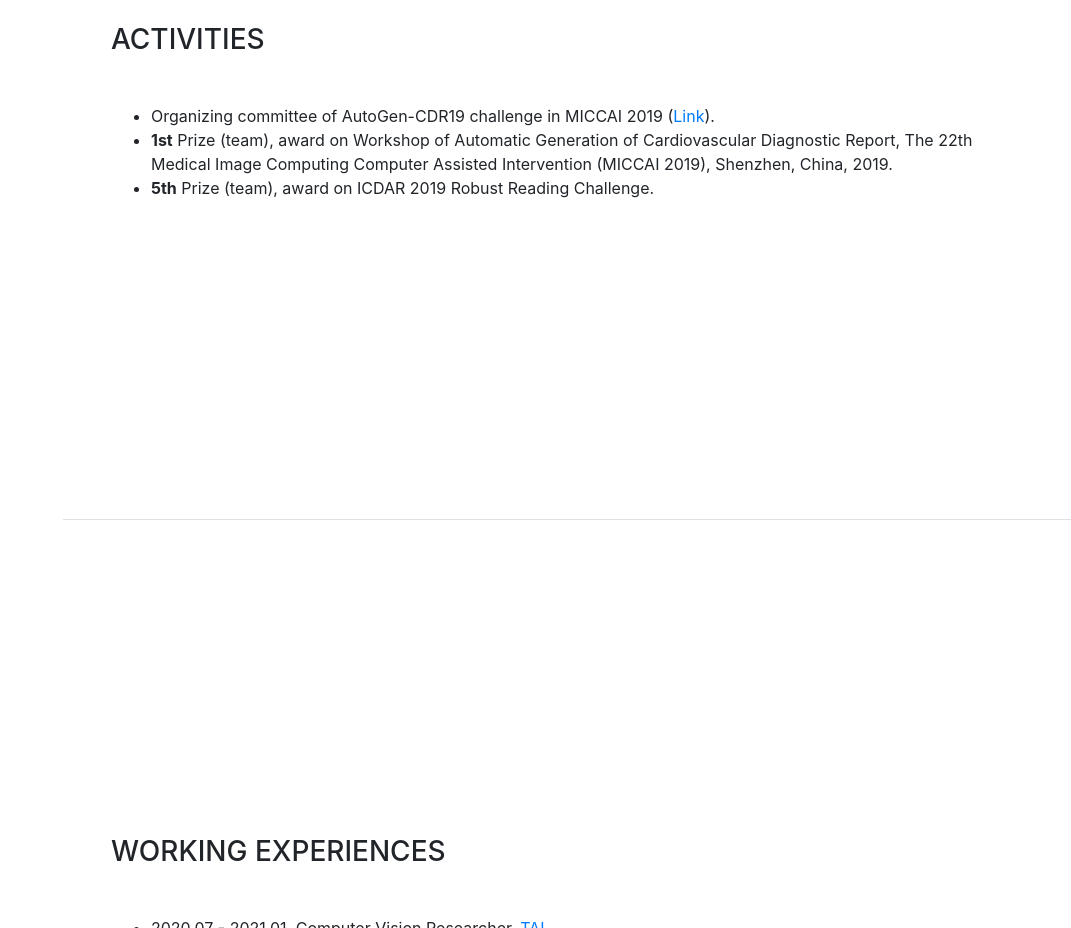
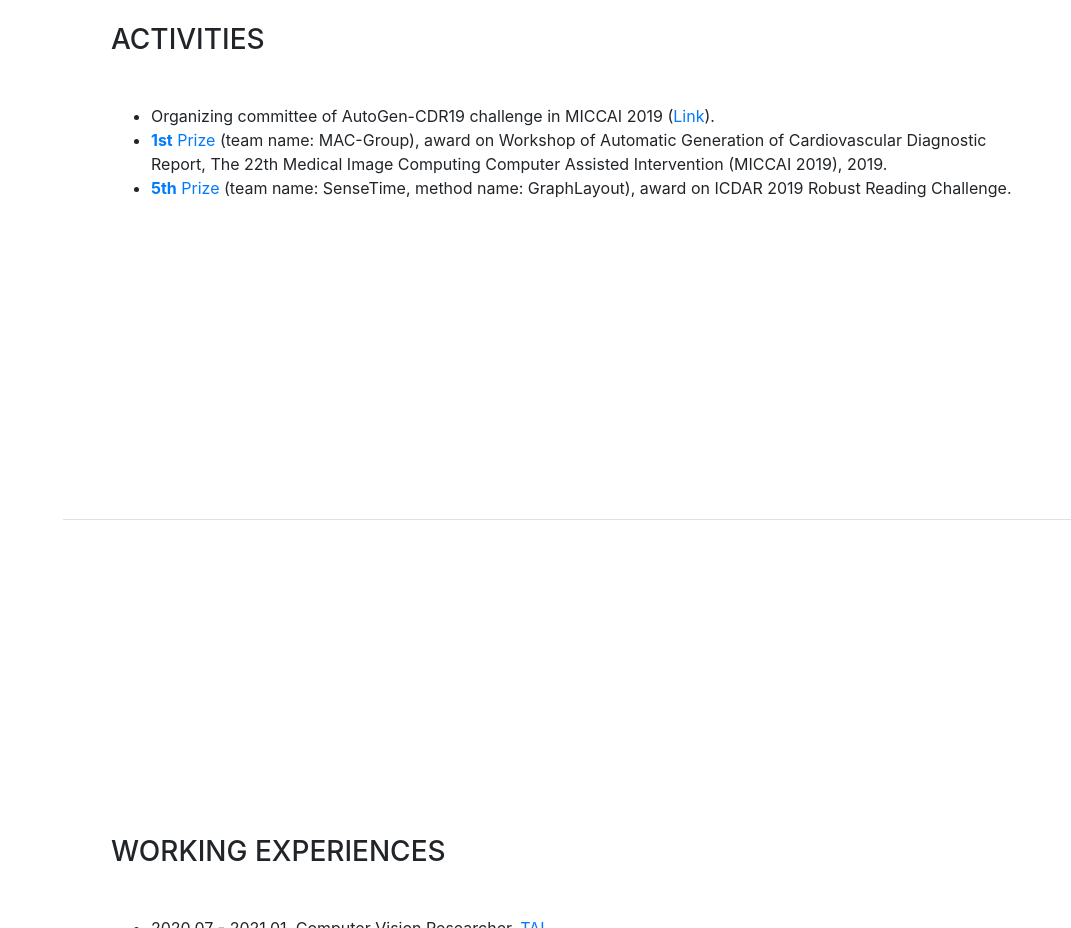
Before and after one commit to gedaye11/gedaye11.github.io, a website with bundled scripts: page index.html in a window 1280 px wide. Shown: the part 1880-2808 px from the top of the page, without its empty margins (209-1280 px from the left). Built offline with nearby package versions, Linux system fonts and the light colour scheme; some icons are missing; a web font is replaced by a local one.

Commit message:
Homepage

```diff
--- a/index.html
+++ b/index.html
@@ -171,8 +171,8 @@
               <!-- <li>Conference Reviewer: CVPR'21, AAAI'21
               <li>Journal Reviewer: IEEE TIP, IEEE TNNLS, IEEE TCSVT, Neurocomputing -->
 	      <li>Organizing committee of AutoGen-CDR19 challenge in MICCAI 2019 (<a href="http://mac.xmu.edu.cn/challenge/MICCAI2019-AutoGen-CDR19/index.html">Link</a>). </li>
-              <li><b>1st</b> Prize (team), award on Workshop of Automatic Generation of Cardiovascular Diagnostic Report, The 22th Medical Image Computing Computer Assisted Intervention (MICCAI 2019), Shenzhen, China, 2019.</li>
-	      <li><b>5th</b> Prize (team), award on ICDAR 2019 Robust Reading Challenge.</li>
+              <li><a href="https://mac.xmu.edu.cn/info/1005/1150.htm"><b>1st</b> Prize</a> (team name: MAC-Group), award on Workshop of Automatic Generation of Cardiovascular Diagnostic Report, The 22th Medical Image Computing Computer Assisted Intervention (MICCAI 2019), 2019.</li>
+	      <li><a href="https://rrc.cvc.uab.es/?ch=13&com=evaluation&task=3"><b>5th</b> Prize</a> (team name: SenseTime, method name: GraphLayout), award on ICDAR 2019 Robust Reading Challenge.</li>
           </ul>
       </div>
     </section>
```
